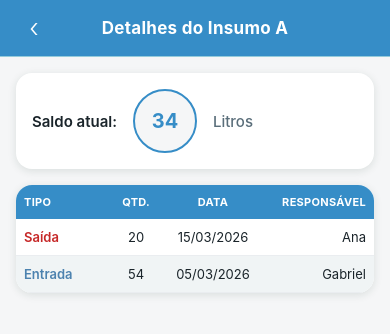
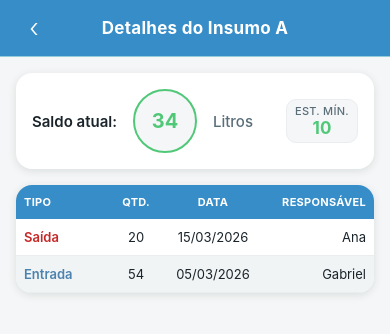
Before and after one commit to gabrielgferraz/coexp-app, a React Native app: screen /DetalhesInsumo in a window 390 px wide. Shown: the top 334 px of the page. Built offline with nearby package versions, Linux system fonts and the light colour scheme.

Commit message:
Adicionar estoque mínimo na tela de insumos e detalhes

```diff
--- a/src/data/mockData.js
+++ b/src/data/mockData.js
@@ -1,9 +1,9 @@
 export const MOCK_INSUMOS = [
-    { id: '1', nome: 'Insumo A', qtd: 34, unidade: 'Litros' },
-    { id: '2', nome: 'Insumo B', qtd: 2,  unidade: 'Un' },
-    { id: '3', nome: 'Insumo C', qtd: 10, unidade: 'Kg' },
-    { id: '4', nome: 'Insumo D', qtd: 0,  unidade: 'Un' },
-    { id: '5', nome: 'Insumo E', qtd: 18, unidade: 'Litros' },
+  { id: '1', nome: 'Insumo A', qtd: 34, unidade: 'Litros', estoqueMinimo: 10 },
+  { id: '2', nome: 'Insumo B', qtd: 2,  unidade: 'Un',     estoqueMinimo: 5  },
+  { id: '3', nome: 'Insumo C', qtd: 10, unidade: 'Kg',     estoqueMinimo: 10 },
+  { id: '4', nome: 'Insumo D', qtd: 0,  unidade: 'Un',     estoqueMinimo: 3  },
+  { id: '5', nome: 'Insumo E', qtd: 18, unidade: 'Litros', estoqueMinimo: 8  },
 ];
 
 export const MOCK_MOVIMENTACOES = [
--- a/src/screens/DetalhesInsumoScreen.jsx
+++ b/src/screens/DetalhesInsumoScreen.jsx
@@ -11,7 +11,23 @@ import { ScreenHeader } from '../components/UI';
 import { MOCK_MOVIMENTACOES } from '../data/mockData';
 
 export default function DetalhesInsumoScreen({ navigation, route }) {
-  const insumo = route.params?.insumo ?? { nome: 'Insumo A', qtd: 34, unidade: 'Litros' };
+  const insumo = route.params?.insumo ?? { nome: 'Insumo A', qtd: 34, unidade: 'Litros', estoqueMinimo: 10 };
+
+  const estoqueStatus =
+    insumo.estoqueMinimo == null
+      ? null
+      : insumo.qtd < insumo.estoqueMinimo
+      ? 'danger'
+      : insumo.qtd === insumo.estoqueMinimo
+      ? 'warning'
+      : 'afirmative';
+
+  const estoqueCircleColor =
+    estoqueStatus === 'danger'
+      ? colors.danger
+      : estoqueStatus === 'warning'
+      ? colors.warning
+      : colors.afirmative;
 
   // Filtra somente as movimentações deste insumo
   const movimentacoes = MOCK_MOVIMENTACOES.filter(
@@ -29,10 +45,21 @@ export default function DetalhesInsumoScreen({ navigation, route }) {
         {/* Saldo atual */}
         <View style={styles.saldoCard}>
           <Text style={styles.saldoLabel}>Saldo atual:</Text>
-          <View style={styles.saldoCircle}>
-            <Text style={styles.saldoValue}>{insumo.qtd ?? '—'}</Text>
+          <View style={[styles.saldoCircle, estoqueStatus && { borderColor: estoqueCircleColor }]}>
+            <Text style={[styles.saldoValue, estoqueStatus && { color: estoqueCircleColor }]}>
+              {insumo.qtd ?? '—'}
+            </Text>
           </View>
           <Text style={styles.saldoUnidade}>{insumo.unidade ?? '—'}</Text>
+
+          {insumo.estoqueMinimo != null && (
+            <View style={styles.minimoContainer}>
+              <Text style={styles.minimoLabel}>Est. mín.</Text>
+              <Text style={[styles.minimoValue, { color: estoqueCircleColor }]}>
+                {insumo.estoqueMinimo}
+              </Text>
+            </View>
+          )}
         </View>
 
         {/* Movimentações filtradas */}
@@ -118,6 +145,27 @@ const styles = StyleSheet.create({
     color: colors.textSecondary,
     fontWeight: '500',
   },
+  minimoContainer: {
+    marginLeft: 'auto',
+    alignItems: 'center',
+    backgroundColor: colors.background,
+    borderRadius: radius.md,
+    paddingVertical: spacing.xs,
+    paddingHorizontal: spacing.sm,
+    borderWidth: 1,
+    borderColor: colors.borderLight,
+  },
+  minimoLabel: {
+    fontSize: typography.sizes.xs,
+    color: colors.textSecondary,
+    fontWeight: '500',
+    textTransform: 'uppercase',
+    letterSpacing: 0.3,
+  },
+  minimoValue: {
+    fontSize: typography.sizes.lg,
+    fontWeight: '700',
+  },
 
   // Table
   tableCard: {
--- a/src/screens/InsumosScreen.jsx
+++ b/src/screens/InsumosScreen.jsx
@@ -89,6 +89,7 @@ export default function InsumosScreen({ navigation }) {
               Nome do Insumo
             </Text>
             <Text style={[styles.tableCell, styles.tableHeaderText, styles.cellSmall]}>Qtd.</Text>
+            <Text style={[styles.tableCell, styles.tableHeaderText, styles.cellSmall]}>Mín.</Text>
             <Text style={[styles.tableCell, styles.tableHeaderText, styles.cellMedium]}>
               Unidade
             </Text>
@@ -106,8 +107,21 @@ export default function InsumosScreen({ navigation }) {
               <Text style={[styles.tableCell, styles.cellFlex, styles.tableCellText]}>
                 {item.nome}
               </Text>
+              <Text style={[
+                styles.tableCell,
+                styles.cellSmall,
+                styles.tableCellText,
+                styles.qtdBadge,
+                item.qtd < item.estoqueMinimo
+                  ? styles.qtdDanger
+                  : item.qtd === item.estoqueMinimo
+                  ? styles.qtdWarning
+                  : styles.qtdAfirmative,
+              ]}>
+                {item.qtd}
+              </Text>
               <Text style={[styles.tableCell, styles.cellSmall, styles.tableCellText]}>
-                {item.qtd}
+                {item.estoqueMinimo ?? '—'}
               </Text>
               <Text style={[styles.tableCell, styles.cellMedium, styles.tableCellText]}>
                 {item.unidade}
@@ -273,6 +287,21 @@ const styles = StyleSheet.create({
     width: 70,
     textAlign: 'right',
   },
+  qtdBadge: {
+    fontWeight: '700',
+    borderRadius: 4,
+    overflow: 'hidden',
+    paddingVertical: 1,
+  },
+  qtdDanger: {
+    color: colors.danger,
+  },
+  qtdWarning: {
+    color: colors.warning,
+  },
+  qtdAfirmative: {
+    color: colors.afirmative,
+  },
   emptyRow: {
     padding: spacing.lg,
     alignItems: 'center',
--- a/src/theme.js
+++ b/src/theme.js
@@ -19,6 +19,7 @@ export const colors = {
   afirmative: '#50c878',
   afirmativeLight: '#81c784',
   shadow: 'rgba(26, 58, 42, 0.12)',
+  warning: '#B8860B',
 };
 
 export const typography = {
```
Lines whose indentation alone changed are shown as unchanged.
